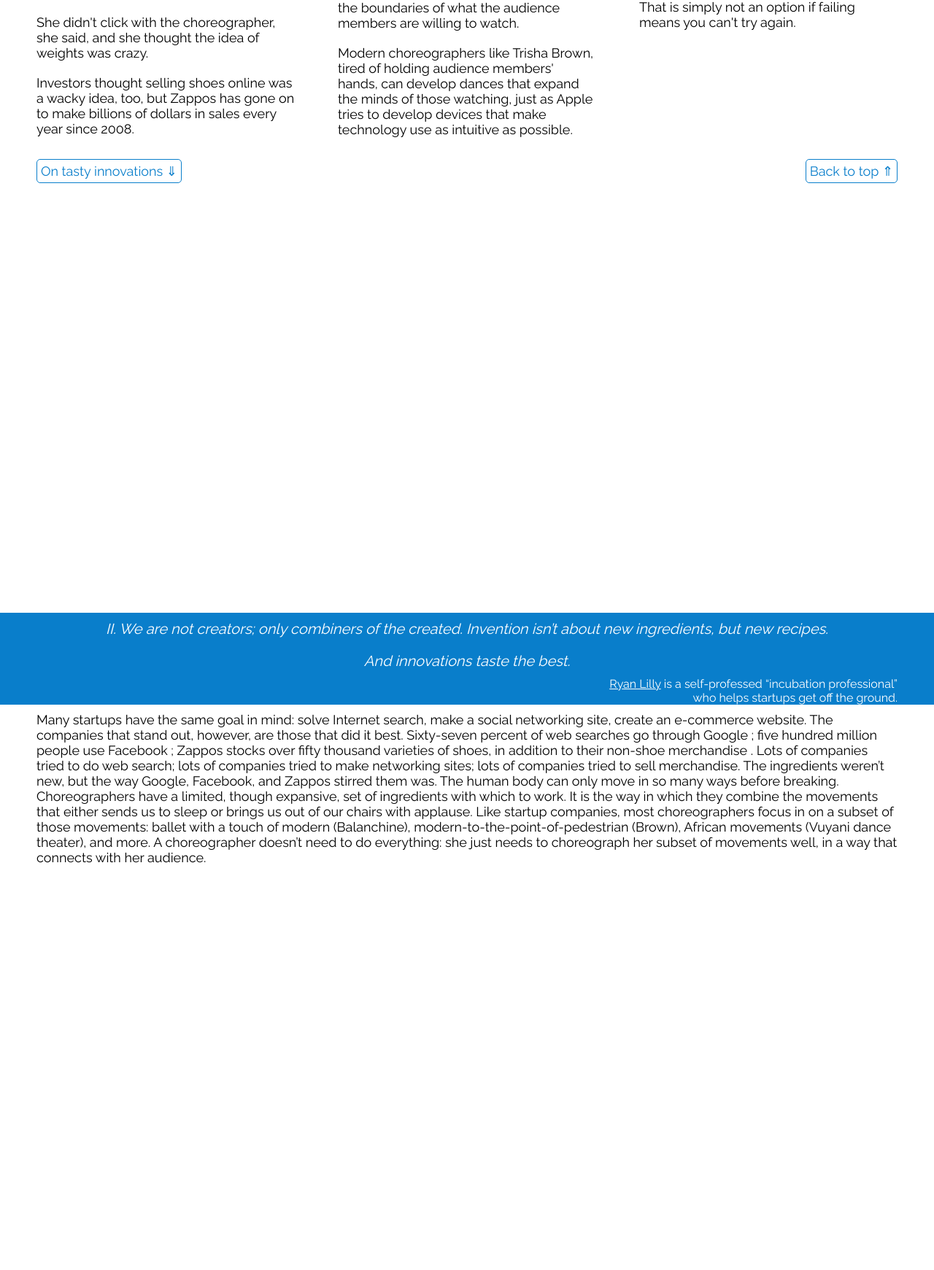
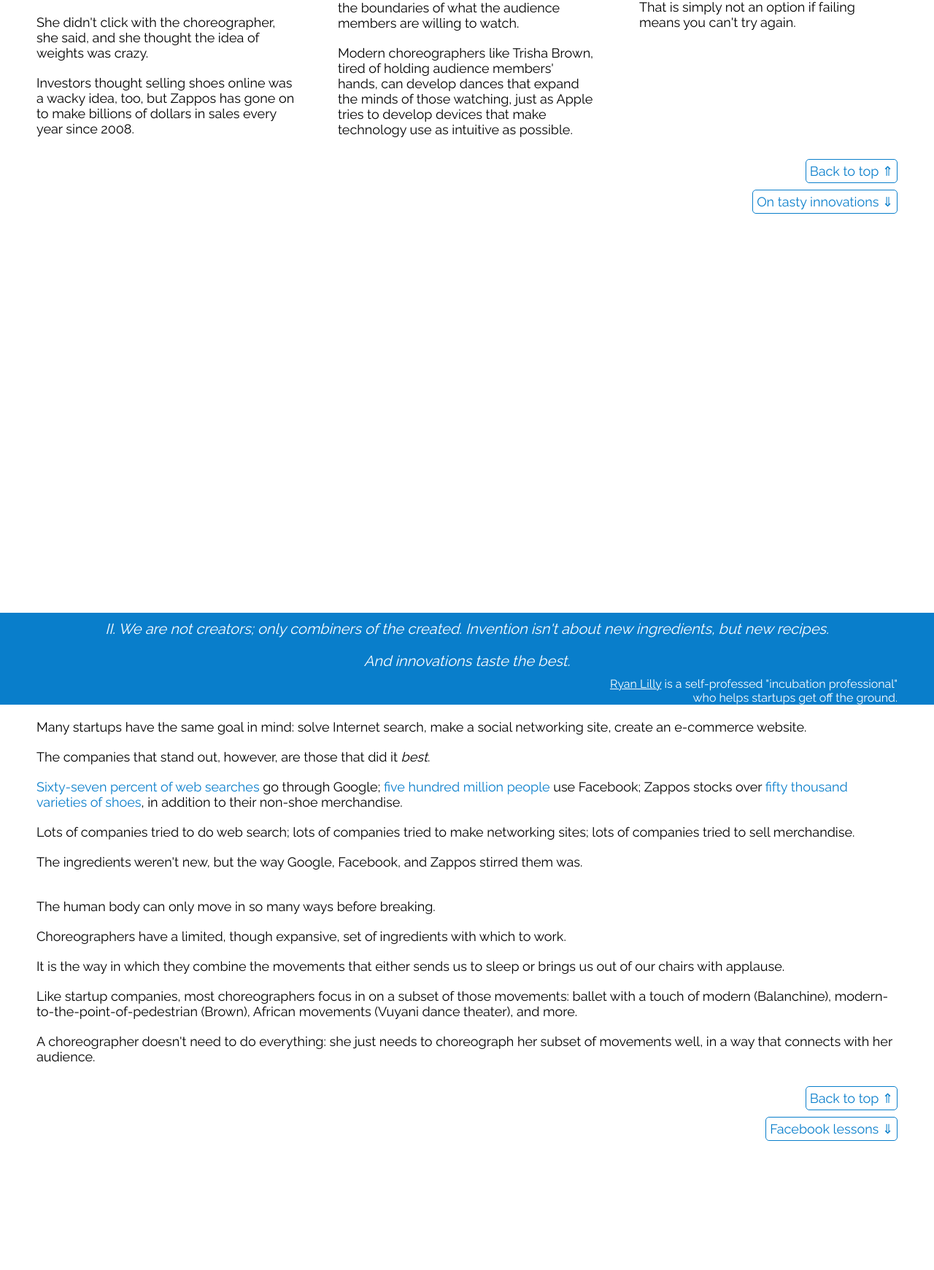
Before and after one commit to kaitlinhuben/kaitlinhuben.github.io, a PHP site: page /DanceInNYC/index.html in a window 1280 px wide. Shown: the part 1591-3332 px from the top of the page at 73% size. Before the commit the page ends 2774 px from the top, so only its background shows below. Run offline with PHP 8.4, Linux system fonts and the light colour scheme; some web fonts are replaced.

Commit message:
More content and animations, +icon

```diff
--- a/DanceInNYC/css/style.css
+++ b/DanceInNYC/css/style.css
@@ -82,6 +82,7 @@ div.button {
 	color: #097ecb;
 	padding: 5px;
 	position: absolute;
+	right: 50px;
 }
 div.button:hover {
 	cursor: pointer;
--- a/DanceInNYC/index.html
+++ b/DanceInNYC/index.html
@@ -4,12 +4,12 @@
     <meta charset="utf-8">
     <meta name="description" content="">
     <meta name="author" content="">
-    <!--<link rel="icon" href="../../favicon.ico"> TODO -->
+    <link rel="icon" href="img/favicon.ico">
 
 	<link href='http://fonts.googleapis.com/css?family=Raleway:400,700|Fredericka+the+Great' rel='stylesheet' type='text/css'>
 	<link href="css/style.css" rel="stylesheet">
 
-    <title>TODO</title>
+    <title>The Startup World of Dance</title>
 
   </head>
 
@@ -22,6 +22,7 @@
 
 	<!-- Container -->
     <div class="container">
+		<!-- Intro section -->
 		<div class="section" id="zeroth">
 			<div class="quote">
 				<div class="quote-content">
@@ -42,6 +43,7 @@
 			</div>
 		</div> <!-- /section -->
 
+		<!-- First content section -->
 		<div class="section" id="first">
 			<div class="quote">
 				<div class="quote-content">
@@ -84,28 +86,103 @@
 				<li>That is simply not an option if failing means you can't try again.</li>
 			  </ul>
 			  <div class="clear"></div>
+			  <div class="button go-to-top" >Back to top &uArr;</div>
+			  <br><br>
 			  <div class="button" id="go-to-2">On tasty innovations &dArr;</div>
-			  <div class="button go-to-top" >Back to top &uArr;</div>
 			</div>
 		</div> <!-- /section -->
 
+		<!-- Second content section -->
 		<div class="section" id="second" style="height: 1000px">
 			<div class="quote">
 				<div class="quote-content" style="text-align: center">
-					II.	We are not creators; only combiners of the created. Invention isn’t about new ingredients, but new recipes.
+					II.	We are not creators; only combiners of the created. Invention isn't about new ingredients, but new recipes.
 				</div>
 				<div class="quote-content" style="text-align: center">
 					And innovations taste the best.
 				</div>
 				<div class="quote-citation">
-				<a href="http://www.goodreads.com/quotes/list/8649028-ryan-lilly">Ryan Lilly</a> is a self-professed “incubation professional”<br> who helps startups get off the ground.</a>
+				<a href="http://www.goodreads.com/quotes/list/8649028-ryan-lilly">Ryan Lilly</a> is a self-professed "incubation professional"<br> who helps startups get off the ground.</a>
 				</div>
 			</div>
 			<div class="content">
+			  <ul class="content-list">
+				<li>Many startups have the same goal in mind: solve Internet search, make a social networking site, create an e-commerce website.</li>
+				<li>The companies that stand out, however, are those that did it <em>best</em>.</li>
+				<li><a href="http://www.comscore.com/Insights/Press-Releases/2013/8/comScore-Releases-July-2013-US-Search-Engine-Rankings ">Sixty-seven percent of web searches</a> go through Google; <a href="http://visual.ly/how-many-people-use-facebook-2013-update-3-october-2013">five hundred million people</a> use Facebook; Zappos stocks over <a href="http://en.wikipedia.org/wiki/Zappos">fifty thousand varieties of shoes</a>, in addition to their non-shoe merchandise.</li>
+				<li>Lots of companies tried to do web search; lots of companies tried to make networking sites; lots of companies tried to sell merchandise.</li>
+				<li>The ingredients weren't new, but the way Google, Facebook, and Zappos stirred them was.</li>
+			  </ul>
+			  <ul class="content-list">
+				<li>The human body can only move in so many ways before breaking.</li>
+				<li>Choreographers have a limited, though expansive, set of ingredients with which to work.</li>
+				<li>It is the way in which they combine the movements that either sends us to sleep or brings us out of our chairs with applause.</li>
+				<li>Like startup companies, most choreographers focus in on a subset of those movements: ballet with a touch of modern (Balanchine), modern-to-the-point-of-pedestrian (Brown), African movements (Vuyani dance theater), and more.</li>
+				<li>A choreographer doesn't need to do everything: she just needs to choreograph her subset of movements well, in a way that connects with her audience.</li>
+			  </ul>
+			  <div class="button go-to-top" >Back to top &uArr;</div>
+			  <br><br>
+			  <div class="button" id="go-to-3">Facebook lessons &dArr;</div>
+			</div>
+		</div> <!-- /section -->
 
-Many startups have the same goal in mind: solve Internet search, make a social networking site, create an e-commerce website.  The companies that stand out, however, are those that did it best.  Sixty-seven percent of web searches go through Google ; five hundred million people use Facebook ; Zappos stocks over fifty thousand varieties of shoes, in addition to their non-shoe merchandise .  Lots of companies tried to do web search; lots of companies tried to make networking sites; lots of companies tried to sell merchandise.  The ingredients weren’t new, but the way Google, Facebook, and Zappos stirred them was.
-The human body can only move in so many ways before breaking.  Choreographers have a limited, though expansive, set of ingredients with which to work.  It is the way in which they combine the movements that either sends us to sleep or brings us out of our chairs with applause.  Like startup companies, most choreographers focus in on a subset of those movements: ballet with a touch of modern (Balanchine), modern-to-the-point-of-pedestrian (Brown), African movements (Vuyani dance theater), and more.  A choreographer doesn’t need to do everything: she just needs to choreograph her subset of movements well, in a way that connects with her audience.
+		<!-- Third content section -->
+		<div class="section" id="third" style="height: 1000px">
+			<div class="quote">
+				<div class="quote-content" style="text-align: center">
+					III. Move fast and break things.
+				</div>
+				<div class="quote-citation">
+				<a href="http://startupquote.com/post/1624569753">Mark Zuckerberg</a> is the co-founder of Facebook.
+				</div>
+			</div>
+			<div class="content">
+			  <ul class="content-list">
+				<li>Neither startups nor new dance pieces have time to waste.</li>
+				<li>For the 95.5% of startups that fail to attract VC attention, becoming self-sufficient is the only option if they wish to stay alive.</li>
+				<li>New dances must be ready by the first performance, just as startups' MVPs (minimum viable products) must be ready by demo day.</li>
+				<li>Moving fast is a fact of life for startups and dances; whether they will admit it or not, so is breaking things.</li>
+				<li>You're not a real programmer at Zappos until you've made a mistake that cost the company a million dollars; you're not a real dancer until you come back from rehearsal with aches in muscles you didn't know you had.</li>
+			  </ul>
+			  <div class="button go-to-top" >Back to top &uArr;</div>
+			  <br><br>
+			  <div class="button" id="go-to-4">CBC: Wrapping it up &dArr;</div>
+			</div>
+		</div> <!-- /section -->
 
+		<!-- Fourth content section -->
+		<div class="section" id="fourth" style="height: 1000px">
+			<div class="quote">
+				<div class="quote-content" style="text-align: center">
+					IV.	Sitting in on a rehearsal by a professional dance company is a privilege...
+				</div>
+				<div class="quote-citation">
+				<a href="http://www.newyorker.com/contributors/andrew-boynton">Andrew Boynton</a> is a copy editor at<br><em>The New Yorker</em> and a former dancer.
+				</div>
+			</div>
+			<div class="content">
+			  <ul class="content-list">
+				<li>The small audience in attendance at CBC's Works In Progress was treated to snippets of each of the six pieces.</li>
+				<li>Only one, however, chose to actually rehearse in front of us.</li>
+				<li>This was the second to last piece, choreographed by Richard Isaac, a student at the School of General Studies.</li>
+				<li>It doesn't currently have a name, but is based on fourteenth century Spanish court dances.</li>
+				<li>There was no program for Works In Progress; we heard about the background of each piece from the choreographers themselves.</li>
+				<li>Startups don't have a program either: they don't necessarily have a structure to follow, but must figure out the right path for themselves.</li>
+			  </ul>
+			  <ul class="content-list">
+				<li>Richard entered Studio 1 and began telling us about the thinking behind his piece.</li>
+				<li>As he spoke, the dancers tentatively peeked into the room; he encouraged them in with a wave as he continued talking to us, the audience, while the dancers warmed up behind him.</li>
+				<li>After his quick overview of his creative process, he turned to work with the dancers for a few minutes.</li>
+				<li>One, a lanky redhead, practiced a solo to the right of the room; the other three were prone on their backs, practicing a head turn that lifted their bodies off the ground as if a puppeteer were lifting their chests.</li>
+			  </ul>
+			  <ul class="content-list">
+				<li>As Richard worked with the three dancers rolling on the floor, I started drawing the parallels with startup tech companies.</li>
+				<li>The internal process is rarely revealed to outsiders; while watching a dance rehearsal may be a privilege, the startup development process is often carefully guarded and only experienced by those directly involved in it.</li>
+				<li>If startups want to gain mainstream recognition, however, they need to go public.</li>
+				<li>If dances are to continue to be performed, they need to gain a foothold with a receptive audience.</li>
+				<li>Peeking into the rehearsal process is a unique occasion to watch the decisions behind the direction the piece takes; perhaps startups could benefit from analogous interventions.</li>
+			  </ul>
+			  <div class="button go-to-top" >Back to top &uArr;</div>
 			</div>
 		</div> <!-- /section -->
     </div> <!-- /container -->
@@ -114,7 +191,7 @@ The human body can only move in so many ways before breaking.  Choreographers ha
 
 	<!-- Fixed footer -->
 	<div id="footer">
-		<a href="index.html">Home</a>
+		<a href="index.html">Go to top</a> | <a href="http://kaitlinhuben.github.io">Kaitlin's website</a>
     </div>
 
 	<!-- Placed at bottom for faster load -->
--- a/DanceInNYC/js/animations.js
+++ b/DanceInNYC/js/animations.js
@@ -1,12 +1,17 @@
 $(document).ready(function() {
 	// get all section elements
 	$navbar = $('#navbar');
+	$navbarlogo = $('#logo');
 	$zeroth = $('#zeroth');
 	$first = $('#first');
 	$second = $('#second');
+	$third = $('#third');
+	$fourth = $('#fourth');
+	$footer = $('#footer');
 
 	// set variables
 	SCROLL_TIME = 1000;
+	FADE_TIME = 750;
 	navHeight = $navbar.outerHeight();
 
 	// set up all scrolls
@@ -25,6 +30,38 @@ $(document).ready(function() {
 			scrollTop: $second.position().top - navHeight
 		  }, SCROLL_TIME);
 	});
+	$('#go-to-3').click(function() {
+		$('body').animate({
+			scrollTop: $third.position().top - navHeight
+		  }, SCROLL_TIME);
+	});
+	$('#go-to-4').click(function() {
+		$('body').animate({
+			scrollTop: $fourth.position().top - navHeight
+		  }, SCROLL_TIME);
+	});
 
-	//TODO fade in first section?
+	// hide first section and then fade back in
+	$navbarlogo.css('opacity', 0);
+	$zeroth.css('opacity', 0);
+	$footer.css('opacity', 0);
+	$navbarlogo.animate({
+		opacity: 1
+	  },
+	  // time
+	  FADE_TIME,
+	  //callback
+	  function() {
+		$zeroth.animate({
+			opacity: 1
+		},
+		FADE_TIME,
+		function (){
+			$footer.animate({
+				opacity: 1
+			},
+			FADE_TIME)
+		})
+	  });
+
 });
```
Also changed, not shown: DanceInNYC/img/favicon.ico (added).
